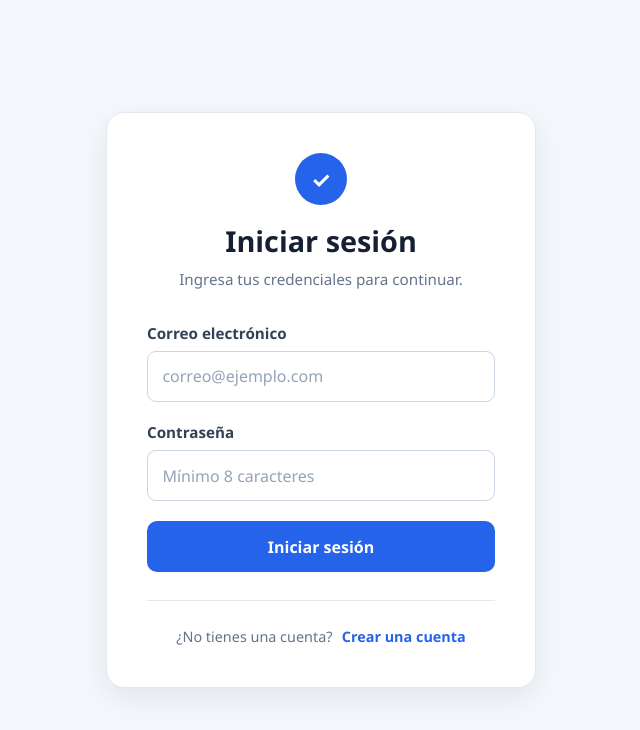
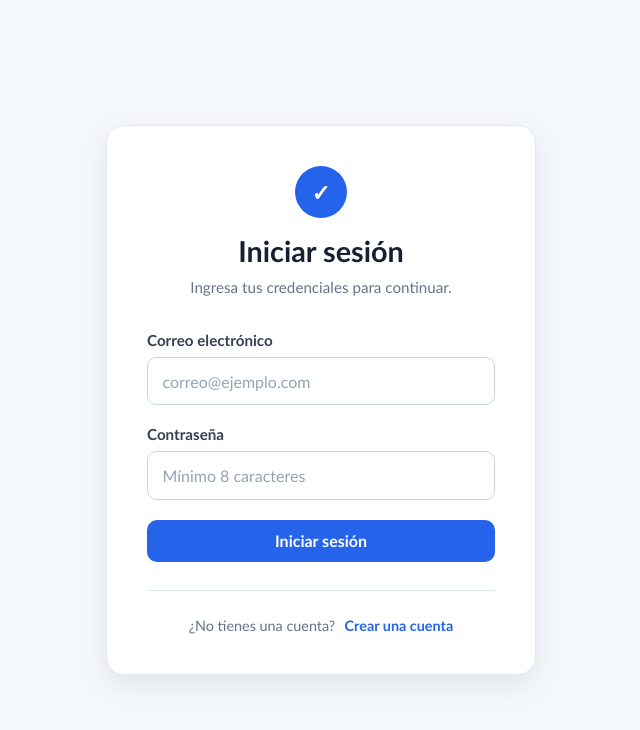
Before and after one commit to ABerrio05/LMHDM-Frontend, an Angular app in the folder Frontend/: page /login in a window 1280 px wide. Shown: the top 730 px of the page, without its empty margins (319-959 px from the left). Built offline with nearby package versions, Linux system fonts and the light colour scheme.

Commit message:
style: reforzar consistencia visual global

```diff
--- a/Frontend/src/styles.scss
+++ b/Frontend/src/styles.scss
@@ -1,6 +1,6 @@
 /* Sistema visual compartido de NEXO. */
 :root {
-  --nexo-font: "Segoe UI", "Inter", Roboto, Helvetica, Arial, sans-serif;
+  --nexo-font: "Trebuchet MS", "Segoe UI", Arial, sans-serif;
   --nexo-primary: #2563eb;
   --nexo-primary-hover: #1d4ed8;
   --nexo-control-radius: 10px;
@@ -30,9 +30,21 @@ textarea {
 }
 
 button {
+  min-height: var(--nexo-control-height) !important;
+  padding: 0 16px !important;
   border-radius: var(--nexo-control-radius) !important;
   font-weight: 800;
   letter-spacing: 0;
+  transition: background-color .18s ease, border-color .18s ease, color .18s ease,
+    box-shadow .18s ease, transform .18s ease;
+}
+
+/* Enlaces de navegación: mismo lenguaje visual que los controles del sistema. */
+nav a,
+.module-menu a {
+  border-radius: var(--nexo-control-radius) !important;
+  font-family: var(--nexo-font) !important;
+  font-weight: 800 !important;
   transition: background-color .18s ease, border-color .18s ease, color .18s ease,
     box-shadow .18s ease, transform .18s ease;
 }
```
